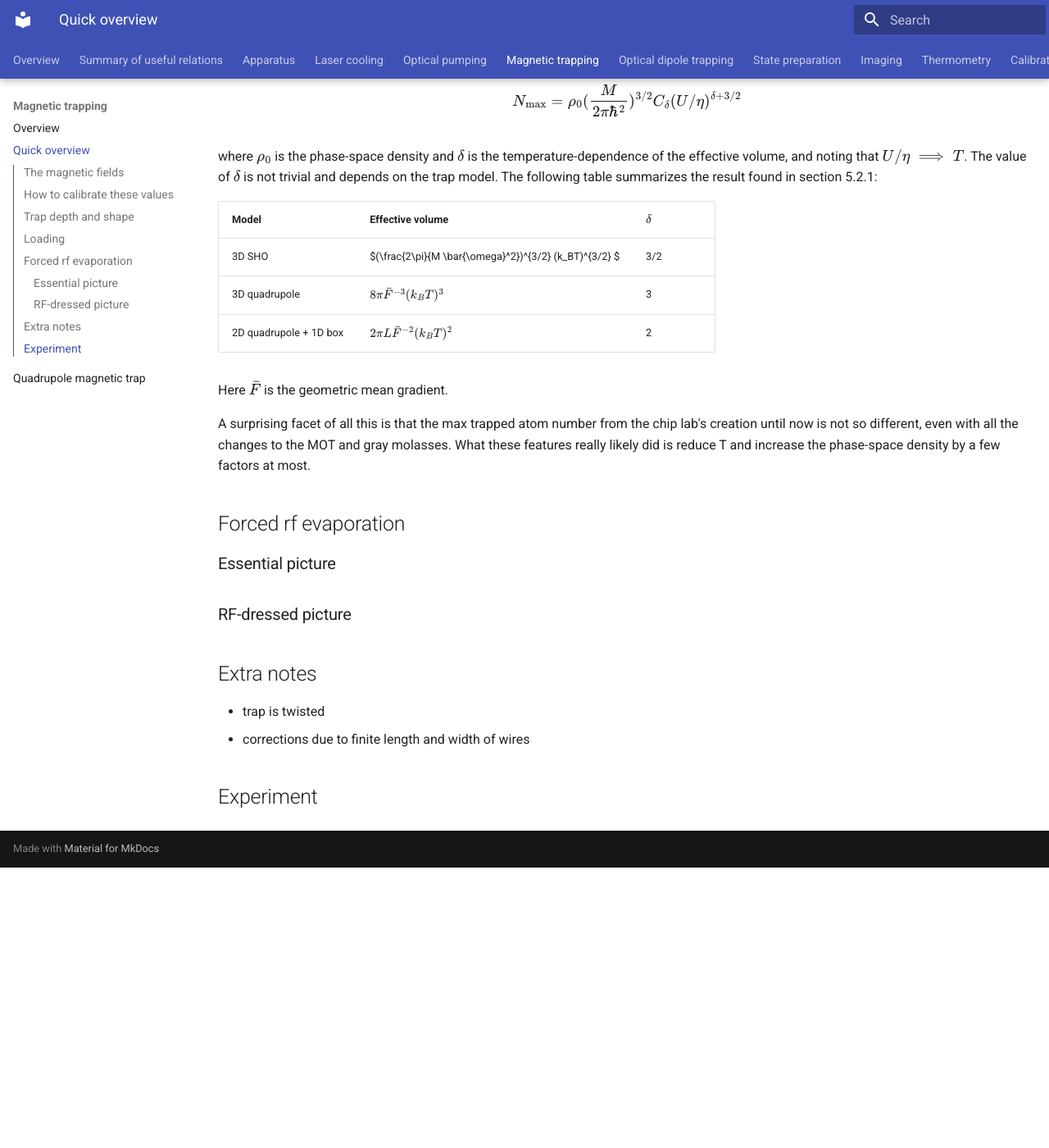
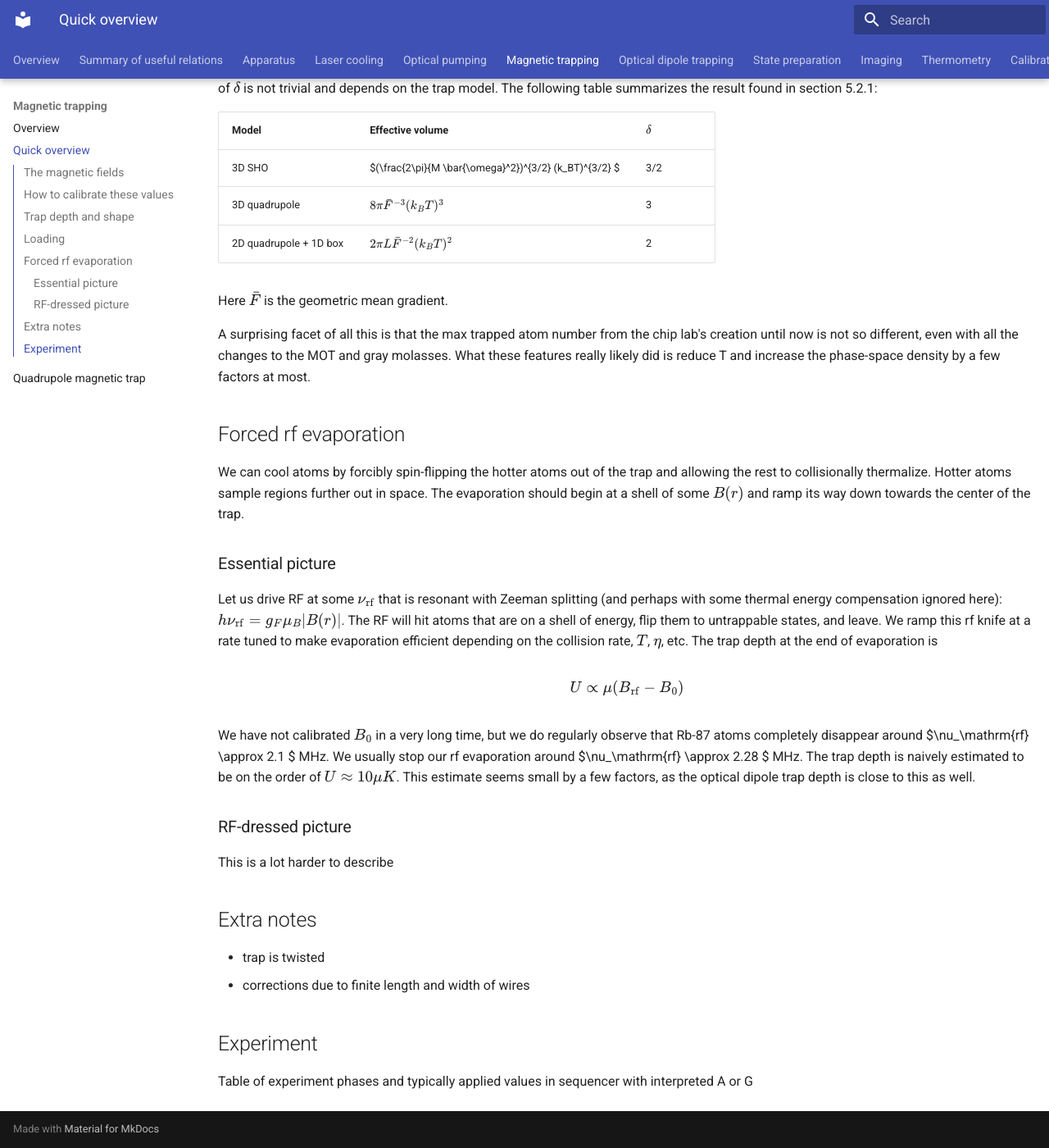
Before and after one commit to uoft-chiplab/chip-experiment, an MkDocs documentation site: the page built from docs/magnetic-trapping/chip-trap.md, in a window 1280 px wide and 1400 px high, scrolled down 1746 px. Shown: the whole window at 82% size. Built offline with MkDocs 1.6.1 and Material for MkDocs 9.7.7, drawn with Linux system fonts in a browser that asks for light colours; before the commit the page ends 2804 px from its top, so only the background shows below that; some of the changed text lies outside the part shown.

Commit message:
Update chip-trap.md

```diff
--- a/docs/magnetic-trapping/chip-trap.md
+++ b/docs/magnetic-trapping/chip-trap.md
@@ -1,11 +1,7 @@
 # Quick overview
 
-Here there will be many figures.
-
+Here I will compare the chip trap to the more commonly used Ioffe-Pritchard trap.
 - Chip wires + Zbias + Xbias =  Ioffe-Pritchard
-- loading
-- rf evap (rf dressing)
-
 
 ## The magnetic fields
 
@@ -63,12 +59,19 @@ A surprising facet of all this is that the max trapped atom number from the chip
 
 ## Forced rf evaporation
 
+We can cool atoms by forcibly spin-flipping the hotter atoms out of the trap and allowing the rest to collisionally thermalize. Hotter atoms sample regions further out in space. The evaporation should begin at a shell of some $B(r)$ and ramp its way down towards the center of the trap.
+
 ### Essential picture
 
+Let us drive RF at some $\nu_\mathrm{rf}$ that is resonant with Zeeman splitting (and perhaps with some thermal energy compensation ignored here): $h\nu_\mathrm{rf} = g_F \mu_B |B(r)|$. The RF will hit atoms that are on a shell of energy, flip them to untrappable states, and leave. We ramp this rf knife at a rate tuned to make evaporation efficient depending on the collision rate, $T$, $\eta$, etc. The trap depth at the end of evaporation is
 
+$$U \propto \mu (B_\mathrm{rf} - B_0)$$
+
+We have not calibrated $B_0$ in a very long time, but we do regularly observe that Rb-87 atoms completely disappear around $\nu_\mathrm{rf} \approx 2.1 $ MHz. We usually stop our rf evaporation around $\nu_\mathrm{rf} \approx 2.28 $ MHz. The trap depth is naively estimated to be on the order of $U \approx 10 \mu K$. This estimate seems small by a few factors, as the optical dipole trap depth is close to this as well.
 
 ### RF-dressed picture
 
+This is a lot harder to describe
 
 ## Extra notes
 
@@ -76,3 +79,5 @@ A surprising facet of all this is that the max trapped atom number from the chip
 - corrections due to finite length and width of wires
 
 ## Experiment
+
+Table of experiment phases and typically applied values in sequencer with interpreted A or G
```
